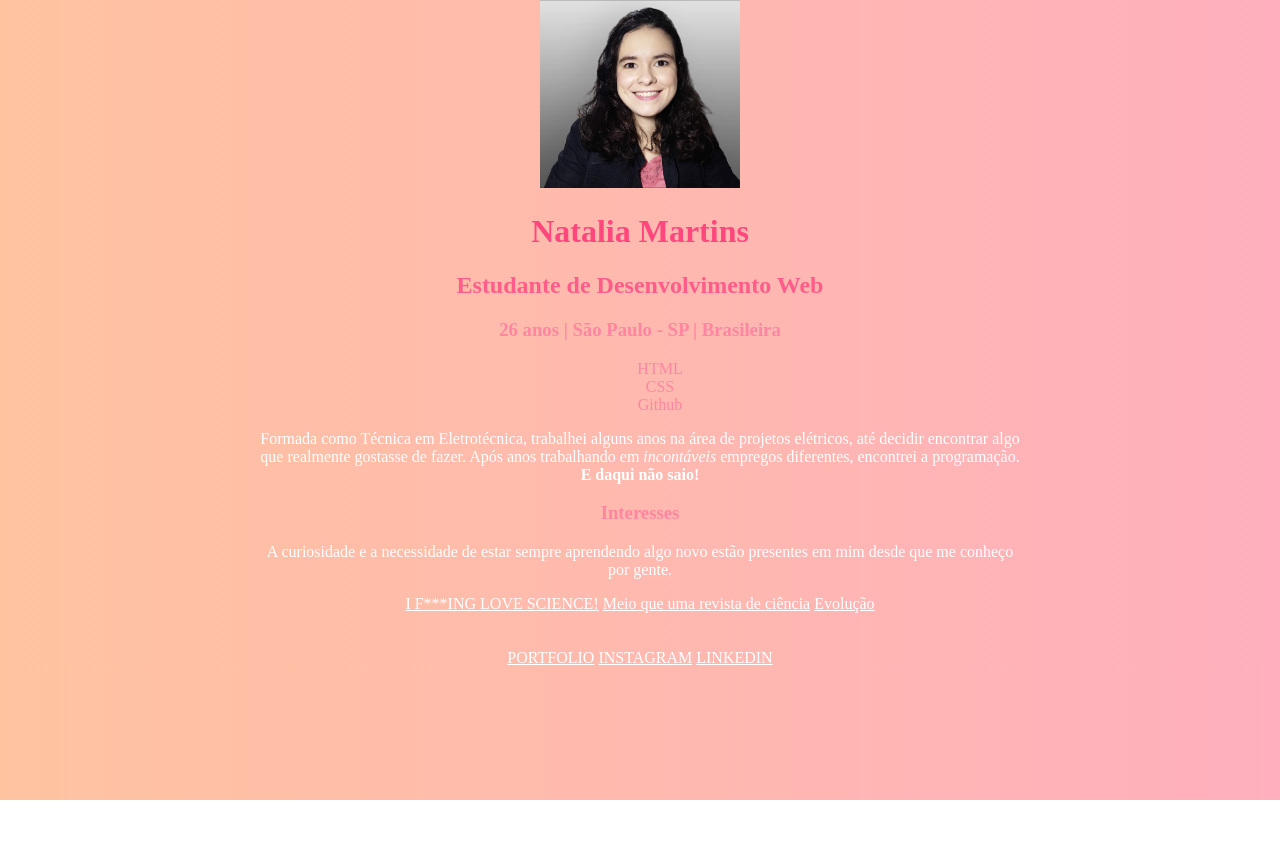
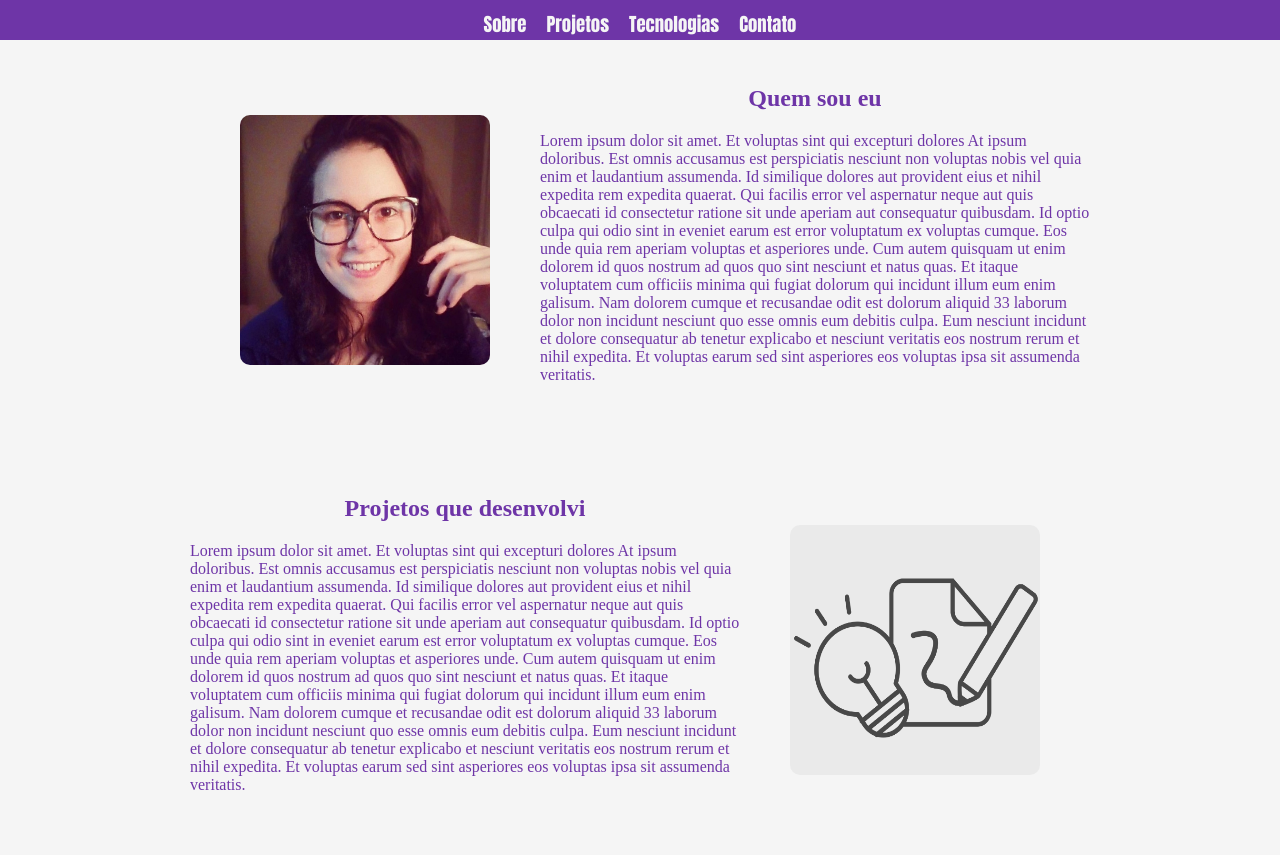
Before and after one commit to nightmartins/nightmartins.github.io, a plain HTML site: page index.html in a window 1280 px wide. Before the commit the page ends 800 px from the top, so only its background shows below. Drawn offline with Linux system fonts and the light colour scheme.

Commit message:
nova versão portfolio [em construção]

```diff
--- a/index.html
+++ b/index.html
@@ -1,82 +1,47 @@
 <!DOCTYPE html>
-<html lang="pt-br">
+<html lang="en">
+<head>
+  <meta charset="UTF-8">
+  <meta http-equiv="X-UA-Compatible" content="IE=edge">
+  <meta name="viewport" content="width=device-width, initial-scale=1.0">
+  <link rel="stylesheet" href="style.css">
+  <title>Portfólio</title>
+</head>
+<body>
 
-  <head>
-    <meta charset="UTF-8">
-    <title>HTML</title>
-    <style>
+  <header id="main-header">
+    <h3 class="header-text">Sobre</h3>
+    <h3 class="header-text">Projetos</h3>
+    <h3 class="header-text">Tecnologias</h3>
+    <h3 class="header-text">Contato</h3>
+  </header>
 
-      body {
-        bbackground: #FFAFBD;  /* fallback for old browsers */
-background: -webkit-linear-gradient(to right, #ffc3a0, #FFAFBD);  /* Chrome 10-25, Safari 5.1-6 */
-background: linear-gradient(to right, #ffc3a0, #FFAFBD); /* W3C, IE 10+/ Edge, Firefox 16+, Chrome 26+, Opera 12+, Safari 7+ */
-      text-align: center;
-      width: 60%;
-      margin:auto
-      }
+  <main>
+  <section id="about">
+    <div class="image-box"><img id="profile-photo" src="profile_foto.jpeg"></div>
+    </div>
+    <div class="section-text-box">
+      <h1 class="about-text section-title">Quem sou eu</h1>
+      <p class="about-text">Lorem ipsum dolor sit amet. Et voluptas sint qui excepturi dolores At ipsum doloribus. Est omnis accusamus est perspiciatis nesciunt non voluptas nobis vel quia enim et laudantium assumenda. Id similique dolores aut provident eius et nihil expedita rem expedita quaerat.
 
-      h1 {
-        color: #ff477e;
-        text-align: center;
-      }
+        Qui facilis error vel aspernatur neque aut quis obcaecati id consectetur ratione sit unde aperiam aut consequatur quibusdam. Id optio culpa qui odio sint in eveniet earum est error voluptatum ex voluptas cumque. Eos unde quia rem aperiam voluptas et asperiores unde. Cum autem quisquam ut enim dolorem id quos nostrum ad quos quo sint nesciunt et natus quas.
 
-      h2 {
-        color: #ff5c8a;
-        text-align: center;
-      }
+        Et itaque voluptatem cum officiis minima qui fugiat dolorum qui incidunt illum eum enim galisum. Nam dolorem cumque et recusandae odit est dolorum aliquid 33 laborum dolor non incidunt nesciunt quo esse omnis eum debitis culpa. Eum nesciunt incidunt et dolore consequatur ab tenetur explicabo et nesciunt veritatis eos nostrum rerum et nihil expedita. Et voluptas earum sed sint asperiores eos voluptas ipsa sit assumenda veritatis.</p>
+    </div>
+  </section>
 
-      h3 {
-        color: #ff85a1;
-        text-align: center;
+  <section id="projects">
+  </div>
+  <div class="section-text-box">
+    <h1 class="about-text section-title">Projetos que desenvolvi</h1>
+    <p class="about-text">Lorem ipsum dolor sit amet. Et voluptas sint qui excepturi dolores At ipsum doloribus. Est omnis accusamus est perspiciatis nesciunt non voluptas nobis vel quia enim et laudantium assumenda. Id similique dolores aut provident eius et nihil expedita rem expedita quaerat.
 
-      }
+      Qui facilis error vel aspernatur neque aut quis obcaecati id consectetur ratione sit unde aperiam aut consequatur quibusdam. Id optio culpa qui odio sint in eveniet earum est error voluptatum ex voluptas cumque. Eos unde quia rem aperiam voluptas et asperiores unde. Cum autem quisquam ut enim dolorem id quos nostrum ad quos quo sint nesciunt et natus quas.
 
-      ul {
-        color: #ff85a1;
-        list-style-type:none
-      }
-
-      p {
-        color : white; ff99ac
-        text-align: center;
-      }
-
-      a {
-        color: white; ff85a1
-        text-align: center;
-      }
-
-      div {
-
-
-
-      }
-
-    </style>
-  </head>
-
-  <body>
-    <img src="profile_photo.jpg" width="200px" alt="Foto de Perfil">
-    <h1>Natalia Martins</h1>
-    <h2>Estudante de Desenvolvimento Web</h2>
-    <h3>26 anos | São Paulo - SP | Brasileira</h3>
-    <div>
-    <ul>
-      <li>HTML</li>
-      <li>CSS</li>
-      <li>Github</li>
-    </ul>
-    <p>Formada como Técnica em Eletrotécnica, trabalhei alguns anos na área de projetos elétricos, até decidir encontrar algo que realmente gostasse de fazer. Após anos trabalhando em <em>incontáveis</em> empregos diferentes, encontrei a programação. <strong>E daqui não saio!</strong></p></div>
-
-    <div><h3>Interesses</h3>
-    <p>A curiosidade e a necessidade de estar sempre aprendendo algo novo estão presentes em mim desde que me conheço por gente. </p>
-
-    <a href="http://https://https://www.iflscience.com/" target="_blank">I F***ING LOVE SCIENCE!</a>
-    <a href="https://nautil.us/" target="_blank">Meio que uma revista de ciência</a>
-    <a href="https://blogs.scientificamerican.com/laelaps/" target="_blank">Evolução</a></div>
-    <br><br>
-    <div><a href= >PORTFOLIO</a>
-    <a href="https://instagram.com/nightmartins" target="_blank"> INSTAGRAM</a>
-    <a href="https://www.linkedin.com/in/nightmartins/" target="_blank"> LINKEDIN</a></div>
-  </body>
+      Et itaque voluptatem cum officiis minima qui fugiat dolorum qui incidunt illum eum enim galisum. Nam dolorem cumque et recusandae odit est dolorum aliquid 33 laborum dolor non incidunt nesciunt quo esse omnis eum debitis culpa. Eum nesciunt incidunt et dolore consequatur ab tenetur explicabo et nesciunt veritatis eos nostrum rerum et nihil expedita. Et voluptas earum sed sint asperiores eos voluptas ipsa sit assumenda veritatis.</p>
+    </div>
+    <div class="image-box"><img id="projects-photo" src="projects_test.png"></div>
+  </section>
+  </main>
+</body>
 </html>
--- /dev/null
+++ b/style.css
@@ -0,0 +1,73 @@
+body{
+  display:flex;
+  flex-direction: column;
+  background: #f5f5f5;
+  color: #6e35a7;
+  margin: 0px;
+  align-items: center;
+}
+
+#main-header{
+  display:flex;
+  background-color: #6e35a7;
+  color: #f5f5f5;
+  flex-direction: row;
+  position:fixed;
+  height: 40px;
+  width: 100%;
+  justify-content: center;
+  z-index: 1;
+  font-family:Impact, Haettenschweiler, 'Arial Narrow Bold', sans-serif
+}
+
+main{
+  position: 35px;
+  width: 75%;
+  margin-top: 35px;
+}
+
+section{
+  display:flex;
+  justify-content: space-between;
+  padding: 30px;
+}
+
+.header-text{
+  margin: 10px;
+}
+
+#profile-photo{
+  width: 250px;
+  height: 250px;;
+  border-radius:10px;
+  margin: 50px;
+}
+
+#projects-photo{
+  width: 250px;
+  height: 250px;;
+  border-radius:10px;
+  opacity: 0.7;
+  margin: 50px;
+}
+
+.image-box{
+  width: 50%;
+  display: flex;
+  flex-direction: row;
+  justify-content: center;
+  align-items: center;
+  z-index: 0;
+}
+
+#section-text-box{
+  margin: 50px;
+  width: 50%;
+}
+
+.section-title{
+  display: flex;
+  flex-direction: row;
+  justify-content: center;
+  align-items: center;
+}
```
Also changed, not shown: oldindex.html (added, +44 -0 lines), profile_foto.jpeg (added), profile_photo.jpg (deleted), projects_test.png (added).
